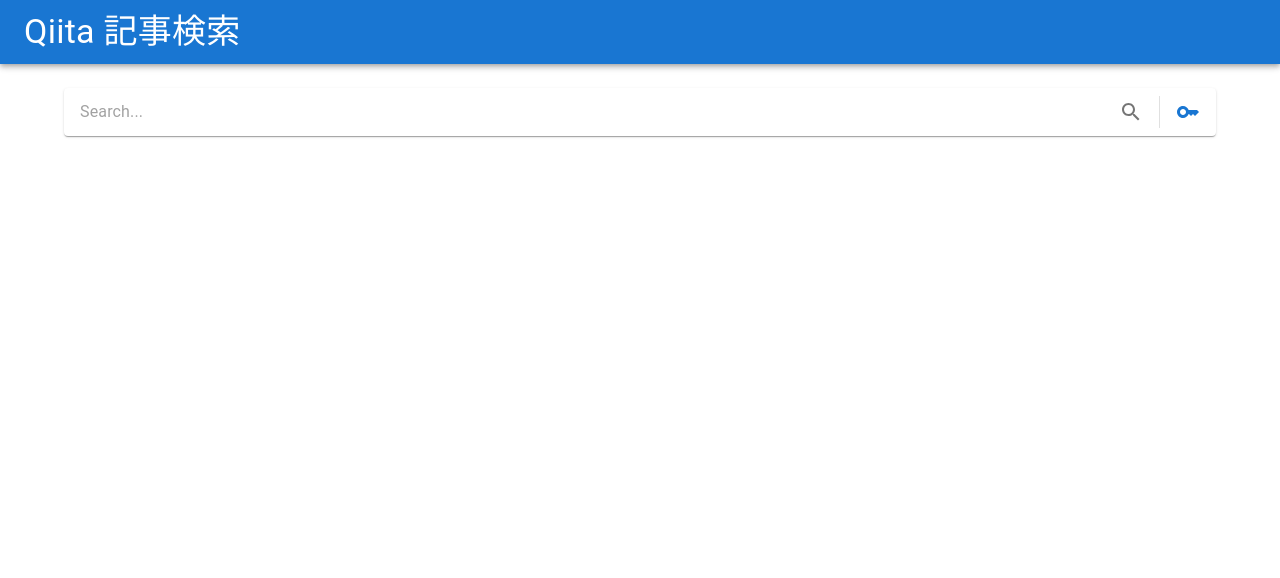
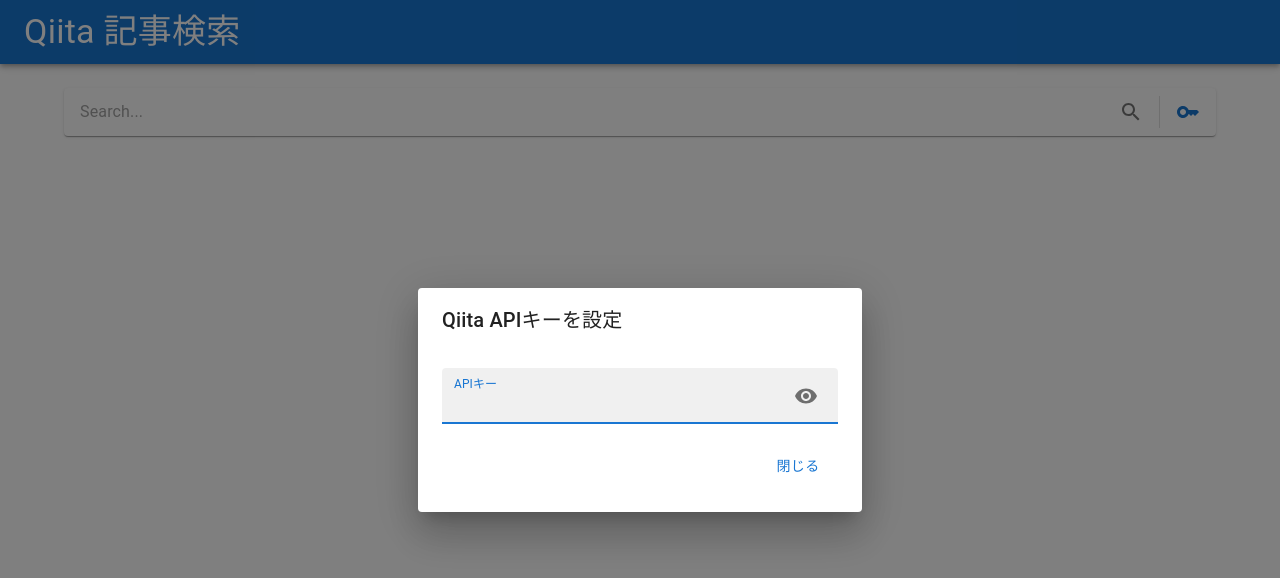
Before and after one commit to rii922/frontend-test, a React (Create React App) app: page / in a window 1280 px wide. Both pictures are taken after a click on the button 1188 px from the left and 112 px from the top of the page. Shown: the top 578 px of the page. Built offline with nearby package versions, Linux system fonts and the light colour scheme.

Commit message:
[Add] add APIKeyDialog

```diff
--- /dev/null
+++ b/src/APIKeyDialog.tsx
@@ -0,0 +1,59 @@
+import * as React from 'react';
+import {
+  Dialog,
+  DialogTitle,
+  DialogContent,
+  TextField,
+  InputAdornment,
+  IconButton,
+  DialogActions,
+  Button,
+} from '@mui/material';
+import { Visibility, VisibilityOff } from '@mui/icons-material';
+
+interface Props {
+  open: boolean;
+  handleClose: () => void;
+}
+
+const APIKeyDialog: React.FC<Props> = (props) => {
+  const [showAPIKey, setShowAPIKey] = React.useState(false);
+  const handleClickShowAPIKey = () => {
+    setShowAPIKey((show) => !show);
+  };
+  const handleMouseDownShowAPIKey = (event: React.MouseEvent) => {
+    event.preventDefault();
+  };
+
+  return (
+    <Dialog open={props.open} onClose={props.handleClose} maxWidth="xs" fullWidth disableRestoreFocus>
+      <DialogTitle>Qiita APIキーを設定</DialogTitle>
+      <DialogContent>
+        <TextField
+          type={showAPIKey ? 'text' : 'password'}
+          id="apikey"
+          name="apikey"
+          autoFocus
+          fullWidth
+          variant="filled"
+          label="APIキー"
+          sx={{ my: 2 }}
+          InputProps={{
+            endAdornment: (
+              <InputAdornment position="end">
+                <IconButton onClick={handleClickShowAPIKey} onMouseDown={handleMouseDownShowAPIKey}>
+                  {showAPIKey ? <VisibilityOff /> : <Visibility />}
+                </IconButton>
+              </InputAdornment>
+            ),
+          }}
+        />
+        <DialogActions>
+          <Button onClick={props.handleClose}>閉じる</Button>
+        </DialogActions>
+      </DialogContent>
+    </Dialog>
+  );
+};
+
+export default APIKeyDialog;
--- a/src/SearchBar.tsx
+++ b/src/SearchBar.tsx
@@ -1,9 +1,19 @@
 import * as React from 'react';
 import { Paper, InputBase, Tooltip, IconButton, Divider } from '@mui/material';
 import { SearchOutlined, KeyOutlined } from '@mui/icons-material';
+import APIKeyDialog from './APIKeyDialog';
 
 const SearchBar: React.FC = () => {
+  const [open, setOpen] = React.useState(false);
+  const handleOpen = () => {
+    setOpen(true);
+  };
+  const handleClose = () => {
+    setOpen(false);
+  };
+
   return (
+    <>
       <Paper component="form" sx={{ display: 'flex', alignItems: 'center', pl: 2, pr: 1 }}>
         <InputBase placeholder="Search..." sx={{ flex: 1, my: 1 }} />
         <Tooltip title="検索">
@@ -12,12 +22,14 @@
           </IconButton>
         </Tooltip>
         <Divider orientation="vertical" flexItem sx={{ m: 1 }} />
-      <Tooltip title="APIトークンを設定">
-        <IconButton aria-label="search" color="primary" sx={{ p: 1 }}>
+        <Tooltip title="APIキーを設定">
+          <IconButton onClick={handleOpen} aria-label="search" color="primary" sx={{ p: 1 }}>
             <KeyOutlined />
           </IconButton>
         </Tooltip>
       </Paper>
+      <APIKeyDialog open={open} handleClose={handleClose} />
+    </>
   );
 };
 
```
Lines whose indentation alone changed are shown as unchanged.
